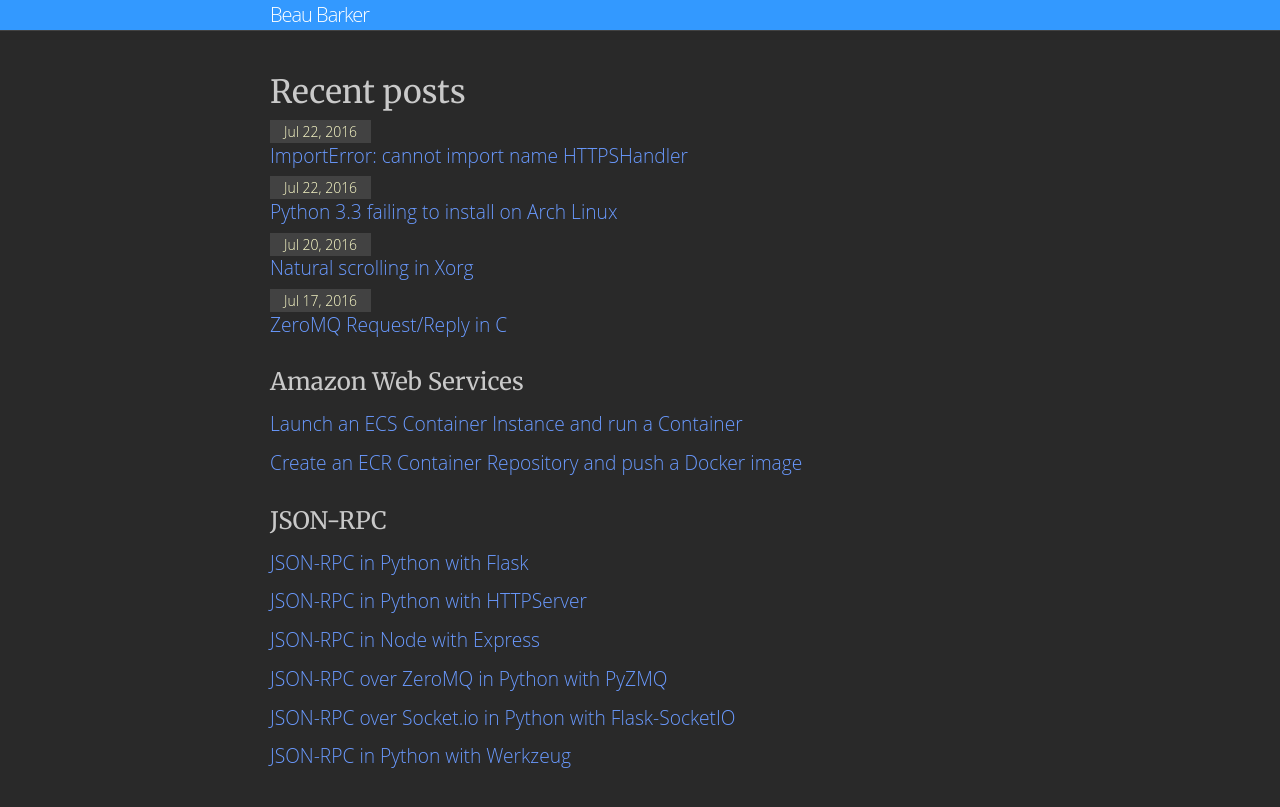
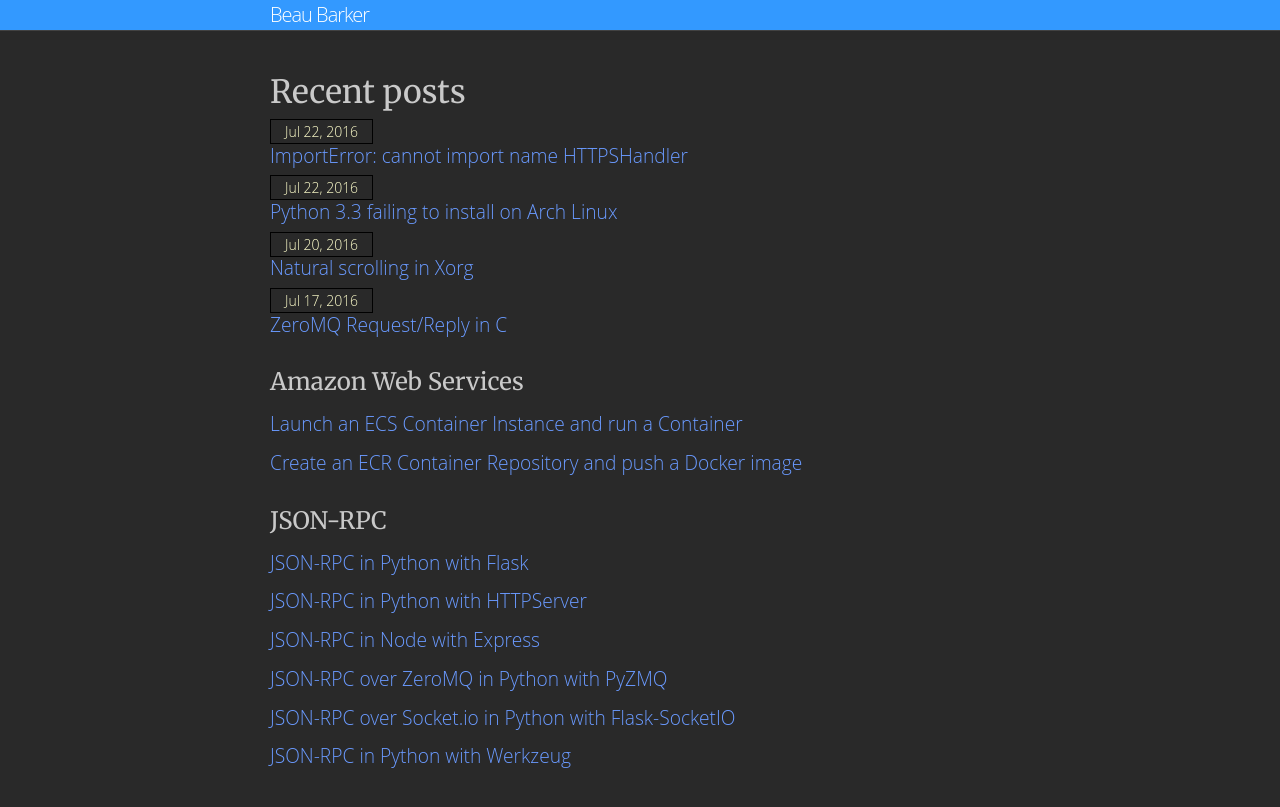
Before and after one commit to explodinglabs/explodinglabs.github.io, a Jekyll site: the page built from index.html, in a window 1280 px wide. Shown: the top 807 px of the page. Built offline with Jekyll 4.4.1, drawn with Linux system fonts in a browser that asks for light colours; some web fonts are replaced.

Commit message:
Adjust page meta design

```diff
--- a/_sass/_layout.scss
+++ b/_sass/_layout.scss
@@ -49,8 +49,8 @@
 
 .post-meta {
     font-size: $small-font-size;
+    border: 1px solid black;
     padding: 2px 1em;
-    background-color: $grey-dark;
     margin-bottom: $spacing-unit;
     color: $yellow-light;
     a {
```
